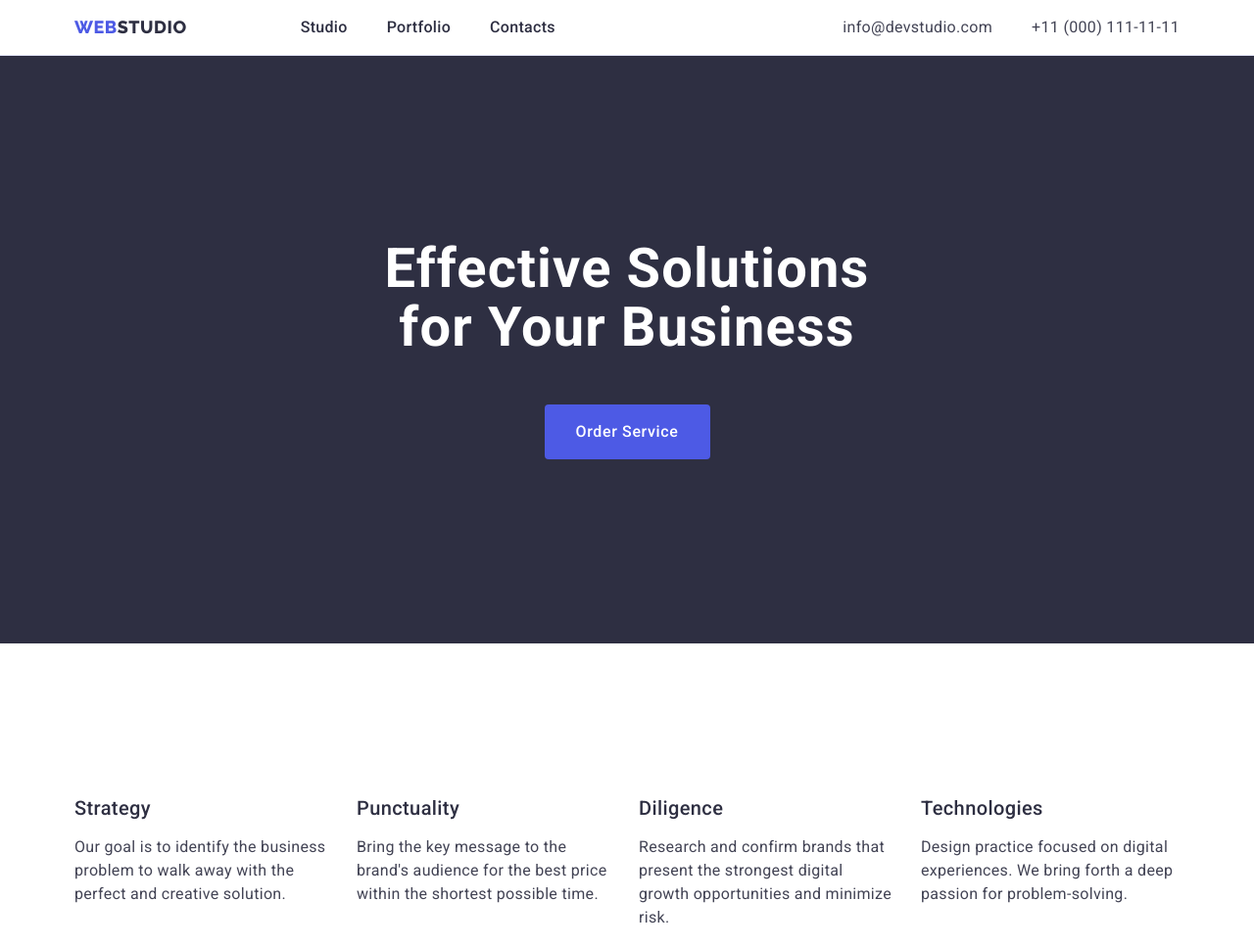
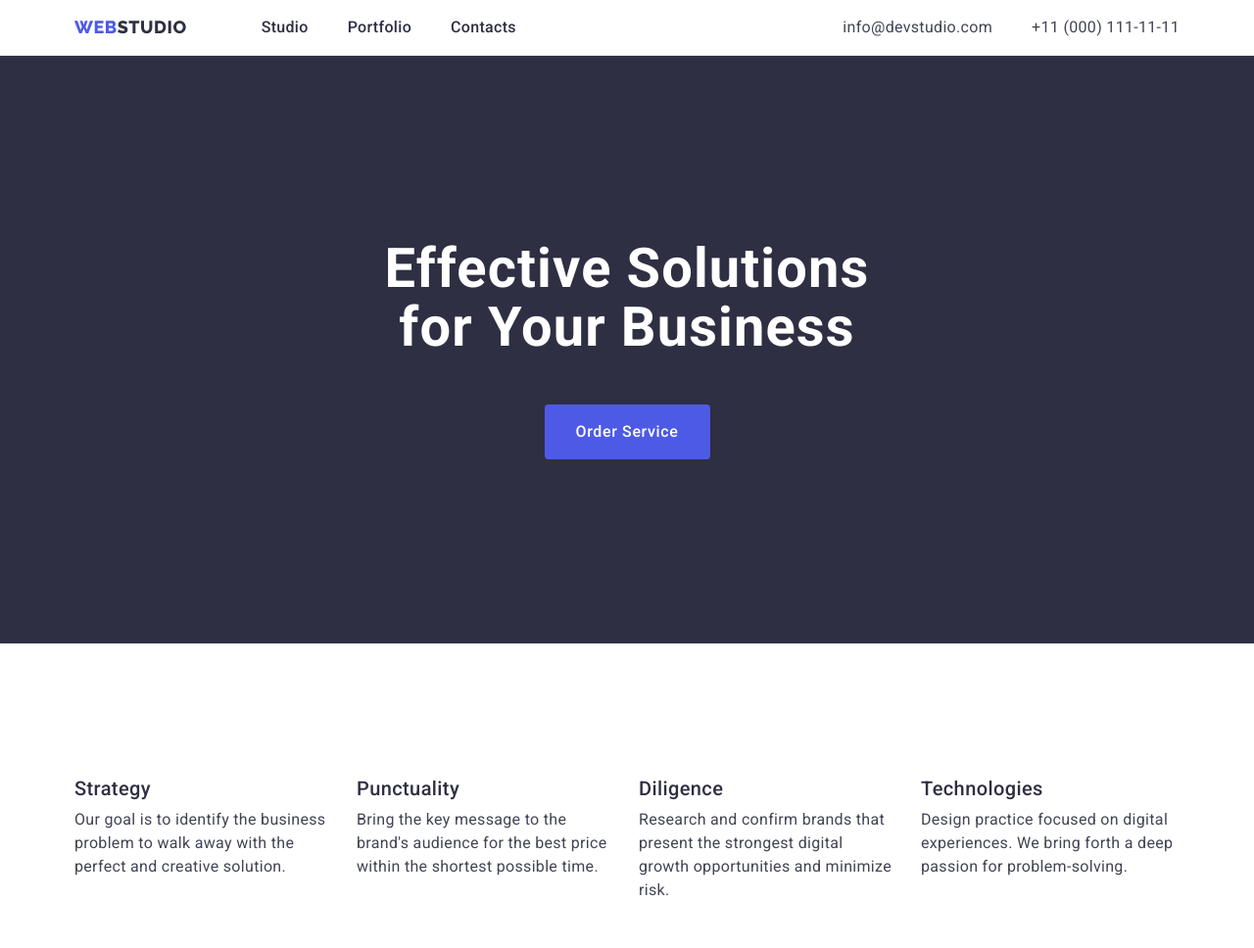
Before and after one commit to viarideto/goit-markup-hw-03, a plain HTML site: page index.html in a window 1280 px wide. Shown: the top 968 px of the page at 98% size. Drawn offline with nearby package versions, Linux system fonts and the light colour scheme.

Commit message:
corrections

```diff
--- a/css/styles.css
+++ b/css/styles.css
@@ -96,6 +96,8 @@ img {
 .top-list {
   display: flex;
   gap: 40px;
+  padding: 0;
+  margin: 0;
 }
 
 .top-link {
@@ -119,6 +121,7 @@ img {
 .top-address-list {
   display: flex;
   gap: 40px;
+  padding: 0;
 }
 
 .top-address-link {
@@ -204,12 +207,13 @@ img {
   line-height: 1.2; /* 24px/20 */
   letter-spacing: 0.02em;
   color: var(--title-color);
-  margin-bottom: 8px;
+  margin: 0 0 8px;
 }
 .about-item-text {
   line-height: 1.5; /* 24px/16 */
   letter-spacing: 0.02em;
   color: var(--text-color);
+  margin: 0;
 }
 
 /* ----Do---- */
@@ -326,6 +330,7 @@ img {
   justify-content: center;
   gap: 24px;
   margin-bottom: 72px;
+  padding: 0;
 }
 
 .portfolio-filter-button {
```
